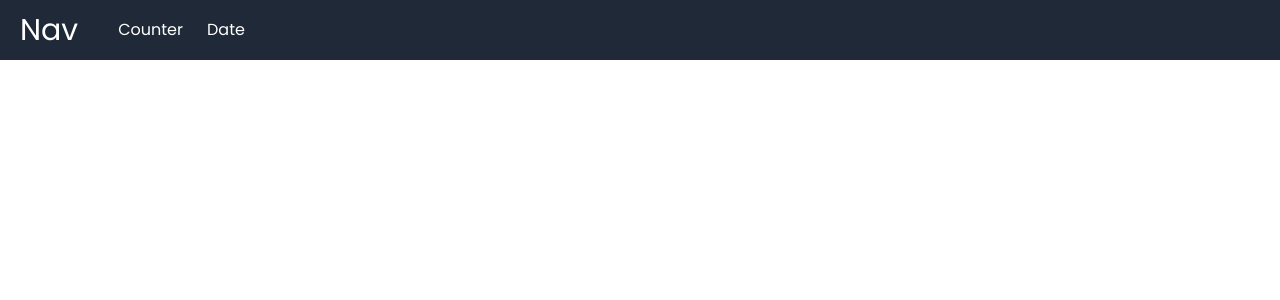
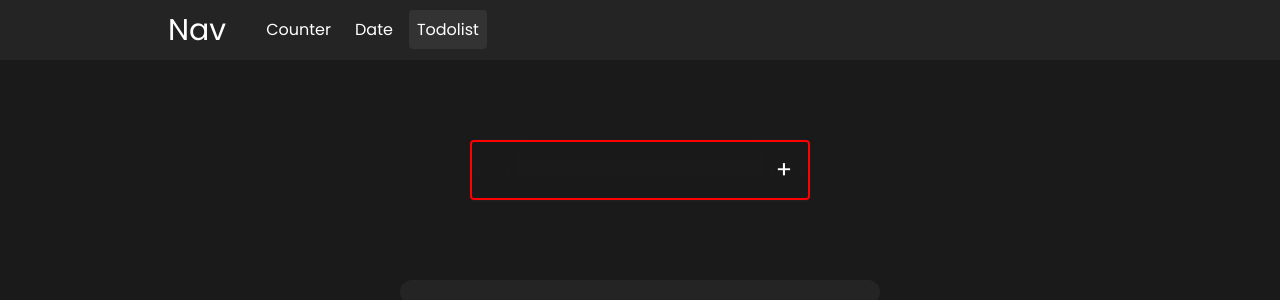
Before and after one commit to ycelik0/react-projects, a React (Vite) app: page /todolist in a window 1280 px wide. Before the commit this address had no page. Shown: the top 300 px of the page. Built offline with nearby package versions, Linux system fonts and the light colour scheme.

Commit message:
todopage gemaakt en kan todos plaatsen

```diff
--- a/package.json
+++ b/package.json
@@ -11,7 +11,8 @@
   "dependencies": {
     "react": "^18.2.0",
     "react-dom": "^18.2.0",
-    "react-router-dom": "^6.4.4"
+    "react-router-dom": "^6.4.4",
+    "uuidv4": "^6.2.13"
   },
   "devDependencies": {
     "@types/react": "^18.0.24",
--- a/src/App.jsx
+++ b/src/App.jsx
@@ -4,6 +4,7 @@ import Homepage from './pages/Homepage'
 import CounterPage from './pages/CounterPage'
 import DatePage from './pages/DatePage'
 import Navbar from './components/Navbar'
+import TodoListPage from './pages/TodoListPage'
 
 const App = () => {
   return (
@@ -13,6 +14,7 @@ const App = () => {
         <Route path='/' element={<Homepage />} />
         <Route path='/counter' element={<CounterPage />} />
         <Route path='/date' element={<DatePage />} />
+        <Route path='/todolist' element={<TodoListPage />} />
       </Routes>
     </>
   )
--- /dev/null
+++ b/src/components/CustomLink.jsx
@@ -0,0 +1,16 @@
+import React from 'react'
+import { Link, useMatch, useResolvedPath } from 'react-router-dom'
+
+const CustomLink = ({ to, children, ...props }) => {
+  const resolvedPath = useResolvedPath(to)
+  const isActive = useMatch({path: resolvedPath.pathname, end: true})
+  return (
+    <li className="m-1">
+      <Link to={to} className={`nav__link p-2 rounded transition-all hover:primaryLight ${isActive ? 'bg-primaryLight' : ''}`}>
+        {children}
+      </Link>
+    </li>
+  )
+}
+
+export default CustomLink;
--- a/src/components/Navbar.jsx
+++ b/src/components/Navbar.jsx
@@ -1,21 +1,19 @@
 import React from 'react'
-import {Link} from 'react-router-dom'
+import { Link } from 'react-router-dom'
+import CustomLink from './CustomLink'
 
 const Navbar = () => {
   return (
-    <nav className='flex p-3 bg-gray-800 text-white'>
+    <nav className='flex p-3 bg-secondary text-white px-[10rem]'>
       <div className="nav-logo">
         <h1 className='text-3xl'>
           <Link to="/" className='p-2'>Nav</Link>
         </h1>
       </div>
       <ul className='flex items-center text-center ml-5'>
-        <li className='m-1'>
-          <Link to="/counter" className='p-2 rounded transition-all hover:bg-gray-900'>Counter</Link>
-        </li>
-        <li className='m-1'>
-          <Link to="/date" className='p-2 rounded transition-all hover:bg-gray-900'>Date</Link>
-        </li>
+        <CustomLink to="/counter">Counter</CustomLink>
+        <CustomLink to="/date">Date</CustomLink>
+        <CustomLink to="/todolist">Todolist</CustomLink>
       </ul>
     </nav>
   )
--- /dev/null
+++ b/src/components/TodoList/Todo.jsx
@@ -0,0 +1,19 @@
+import React from 'react'
+
+const Todo = (props) => {
+  return (
+    <div className={`todo flex justify-between border-2 border-secondaryLight p-3 rounded status-${props.todo.completed ? 'done' : 'undone'}`}>
+      <div className="todo__text flex items-center">{props.todo.todoText}</div>
+      <div className="todo__buttons flex gap-x-2">
+        <button className="todo__done align-middle">
+          <svg className='fill-green-500 transition-all hover:fill-green-700' xmlns="http://www.w3.org/2000/svg" width="26" height="26" viewBox="0 0 24 24"><path d="m10 15.586-3.293-3.293-1.414 1.414L10 18.414l9.707-9.707-1.414-1.414z"></path></svg>
+        </button>
+        <button className="todo__delete align-middle">
+          <svg className='fill-red-600 transition-all hover:fill-red-800' xmlns="http://www.w3.org/2000/svg" width="24" height="24" viewBox="0 0 24 24"><path d="M6 7H5v13a2 2 0 0 0 2 2h10a2 2 0 0 0 2-2V7H6zm10.618-3L15 2H9L7.382 4H3v2h18V4z"></path></svg>
+        </button>
+      </div>
+    </div>
+  )
+}
+
+export default Todo;
--- /dev/null
+++ b/src/components/TodoList/TodoForm.jsx
@@ -0,0 +1,36 @@
+import React, { useState } from 'react'
+import { v4 as uuidv4 } from "uuid";
+
+const TodoForm = (props) => {
+  const [inputValue, setInputValue] = useState('');
+  const [todoStatus, setTodoStatus] = useState('');
+
+  const inputHandler = (event) => {
+    setInputValue(event.target.value);
+  }
+
+  const buttonHandler = (event) => {
+    event.preventDefault()
+    if (inputValue !== '') {
+      setTodoStatus(false)
+      props.onSetTodo({
+        key: uuidv4(),
+        todoText: inputValue,
+        completed: todoStatus,
+      });
+      setInputValue('');
+      setTodoStatus('');
+    }
+  }
+
+  return (
+    <form className={`self-center my-[5rem] backdrop-blur-xl rounded border-2 border-secondary shadow shadow-secondary`} style={{
+      borderColor: (inputValue == '' ? 'red' : '')
+    }}>
+      <input type="text" className='px-4 py-3 w-[18rem] bg-transparent outline-none' onChange={inputHandler} />
+      <button type="submit" className='py-3 px-4 text-2xl transition-all rounded hover:bg-orange-500' onClick={buttonHandler}>+</button>
+    </form>
+  )
+}
+
+export default TodoForm;
--- /dev/null
+++ b/src/components/TodoList/Todos.jsx
@@ -0,0 +1,15 @@
+import React, { useState } from 'react'
+import Todo from './Todo';
+
+const Todos = (props) => {
+  const todos = props.todos
+  return (
+    <div className='todo__box bg-secondary w-[30rem] rounded-2xl px-4 py-3 self-center flex flex-col gap-y-4'>
+      {props.todos.map(todo => {
+        return <Todo key={todo.key} todo={todo} />
+      })}
+    </div>
+  )
+}
+
+export default Todos;
--- a/src/index.css
+++ b/src/index.css
@@ -10,3 +10,13 @@
   box-sizing: border-box;
   font-family: 'Poppins', sans-serif;
 }
+
+html,
+body,
+#root {
+  height: 100vh;
+}
+
+input.invalid {
+  border-color: red!important;
+}
--- a/src/pages/CounterPage.jsx
+++ b/src/pages/CounterPage.jsx
@@ -12,13 +12,13 @@ const CounterPage = () => {
   const increment = () => setCounter(counter + 1);
 
   return (
-    <main className='flex justify-center'>
-      <div className='flex gap-5 items-center mt-[10%]'>
-        <button className='bg-gray-600 text-white text-2xl w-[3rem] h-[3rem] transition-all hover:bg-gray-900' onClick={decrement}>
+    <main className='flex justify-center bg-primary text-white h-full'>
+      <div className='flex gap-5 h-fit mt-[12rem]'>
+        <button className='bg-secondaryLight text-white text-2xl w-[3rem] h-[3rem] transition-all hover:bg-secondary' onClick={decrement}>
           -
         </button>
-        <div variant='h5'>{counter}</div>
-        <button className='bg-gray-600 text-white text-2xl w-[3rem] h-[3rem] transition-all hover:bg-gray-900' onClick={increment}>
+        <div className='flex items-center text-2xl'>{counter}</div>
+        <button className='bg-secondaryLight text-white text-2xl w-[3rem] h-[3rem] transition-all hover:bg-secondary' onClick={increment}>
           +
         </button>
       </div>
--- a/src/pages/DatePage.jsx
+++ b/src/pages/DatePage.jsx
@@ -1,7 +1,7 @@
 import React, { useState, useEffect } from 'react'
 
 const DatePage = () => {
-  const [time, setTime] = useState(Date.now());
+  const [time, setTime] = useState("");
 
   useEffect(() => {
     const interval = setInterval(() => setTime(Date.now()), 1000);
@@ -11,8 +11,8 @@ const DatePage = () => {
   }, []);
 
   return (
-    <main>
-      <Date date={time} />
+    <main className='bg-primary text-white h-full'>
+      <Date />
     </main>
   )
 }
--- /dev/null
+++ b/src/pages/TodoListPage.jsx
@@ -0,0 +1,19 @@
+import React, { useState, useEffect } from 'react'
+import TodoForm from '../components/TodoList/TodoForm';
+import Todos from '../components/TodoList/Todos';
+
+const TodoListPage = () => {
+  const [todos, setTodos] = useState([]);
+
+  const addTodosHandler = (todo) => {
+    setTodos([...todos, todo]);
+  }
+  return (
+    <main className='flex flex-col bg-primary text-white h-full'>
+      <TodoForm onSetTodo={addTodosHandler} />
+      <Todos todos={todos} />
+    </main>
+  )
+}
+
+export default TodoListPage;
--- a/tailwind.config.cjs
+++ b/tailwind.config.cjs
@@ -5,7 +5,14 @@ module.exports = {
     "./src/**/*.{js,ts,jsx,tsx}",
   ],
   theme: {
-    extend: {},
+    extend: {
+      colors: {
+        primary: '#1a1a1a',
+        primaryLight: '#333333',
+        secondary: '#242424',
+        secondaryLight: '#3d3d3d',
+      },
+    },
   },
   plugins: [],
 }
```
Also changed, not shown: 1 other file (tests, documents, lock files or other folders).
